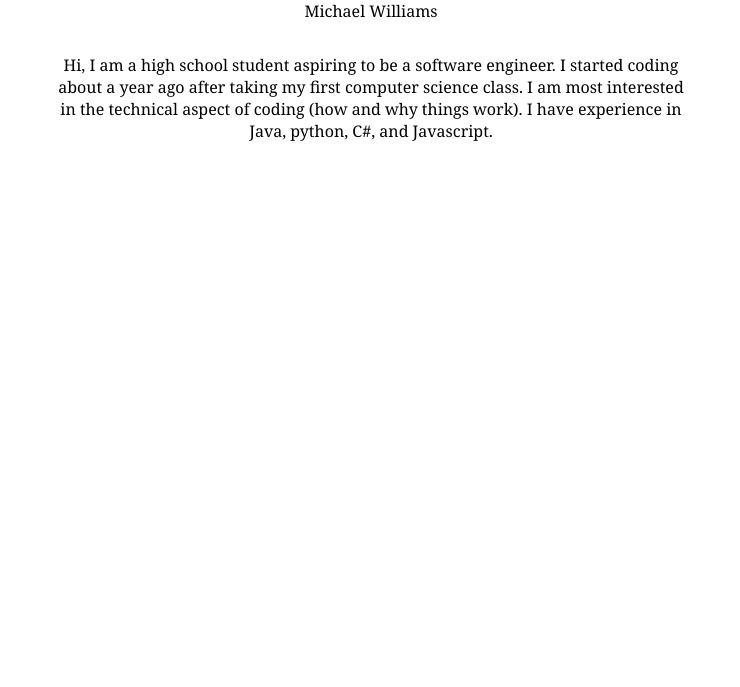
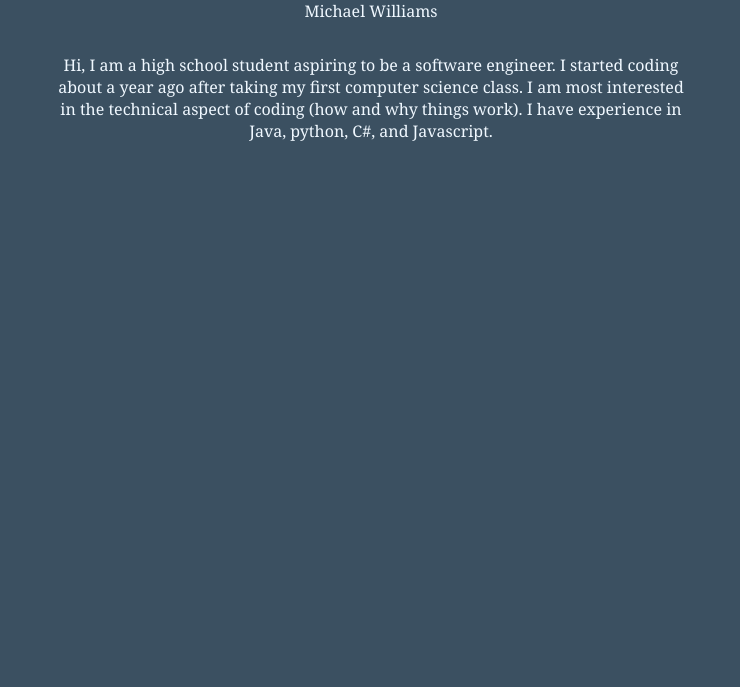
Before and after one commit to m1chaelwilliams/Website-Portfolio, a plain HTML site: page index.html in a window 1280 px wide. Shown: the part 113-800 px from the top of the page, without its empty margins (269-1009 px from the left). Drawn offline with Linux system fonts and the light colour scheme.

Commit message:
Add files via upload

```diff
--- a/style.css
+++ b/style.css
@@ -1,6 +1,8 @@
 * {
     text-align: center;
     font-family:Georgia, 'Times New Roman', Times, serif;
+    background-color: rgb(59, 80, 97);
+    color: aliceblue;
 }
 
 .body-paragraph {
```
